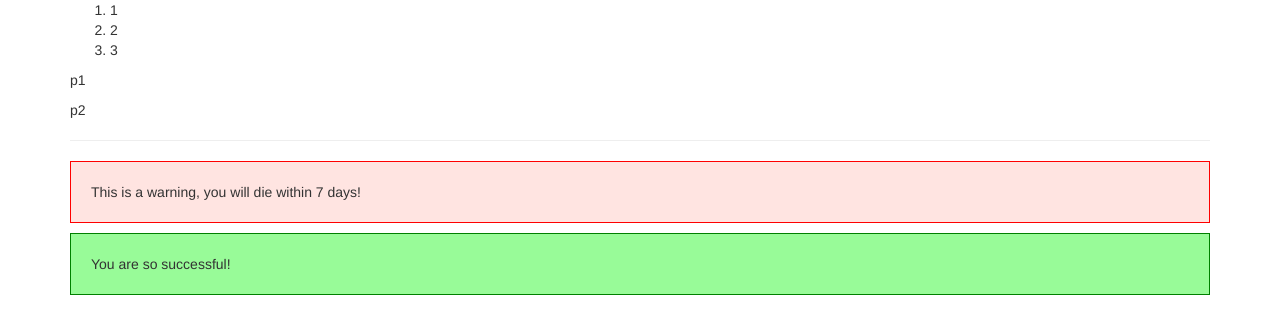
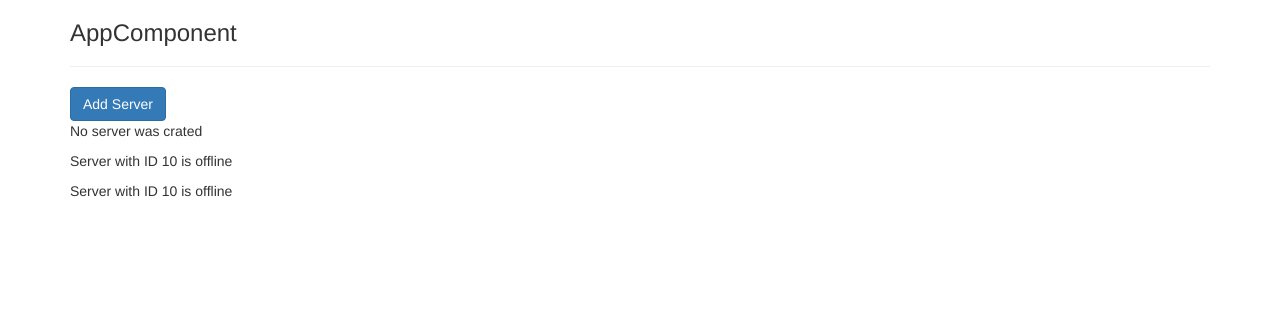
Before and after one commit to zateyev/udemy-angular, an Angular app: page / in a window 1280 px wide. Shown: the top 334 px of the page. Built offline with nearby package versions, Linux system fonts and the light colour scheme.

Commit message:
Databinding basics

```diff
--- a/src/app/app.component.html
+++ b/src/app/app.component.html
@@ -1,16 +1,9 @@
 <div class="container">
   <div class="row">
     <div class="col-xs-12">
-      <ol>
-        <li>1</li>
-        <li>2</li>
-        <li>3</li>
-      </ol>
-      <p>p1</p>
-      <p>p2</p>
+      <h3>AppComponent</h3>
       <hr>
-      <app-warning-alert></app-warning-alert>
-      <app-success-alert></app-success-alert>
+      <app-servers></app-servers>
     </div>
   </div>
 </div>
--- a/src/app/app.module.ts
+++ b/src/app/app.module.ts
@@ -4,12 +4,16 @@ import { NgModule } from '@angular/core';
 import { AppComponent } from './app.component';
 import {WarningAlertComponent} from './warning-alert/warning-alert.component';
 import { SuccessAlertComponent } from './success-alert/success-alert.component';
+import { ServerComponent } from './server/server.component';
+import { ServersComponent } from './servers/servers.component';
 
 @NgModule({
   declarations: [
     AppComponent,
     WarningAlertComponent,
-    SuccessAlertComponent
+    SuccessAlertComponent,
+    ServerComponent,
+    ServersComponent
   ],
   imports: [
     BrowserModule
--- /dev/null
+++ b/src/app/server/server.component.html
@@ -0,0 +1 @@
+<p>Server with ID {{serverId}} is {{getServerStatus()}}</p>
--- /dev/null
+++ b/src/app/server/server.component.ts
@@ -0,0 +1,22 @@
+import { Component, OnInit } from '@angular/core';
+
+@Component({
+  selector: 'app-server',
+  templateUrl: './server.component.html',
+  styleUrls: ['./server.component.css']
+})
+export class ServerComponent implements OnInit {
+
+  serverId = 10;
+  serverStatus = 'offline';
+
+  getServerStatus() {
+    return this.serverStatus;
+  }
+
+  constructor() { }
+
+  ngOnInit() {
+  }
+
+}
--- /dev/null
+++ b/src/app/servers/servers.component.html
@@ -0,0 +1,7 @@
+<button class="btn btn-primary" [disabled]="!allowNewServer" (click)="onCreateServer()">
+  Add Server
+</button>
+<!--<p [innerText]="allowNewServer"></p>-->
+<p>{{serverCreationStatus}}</p>
+<app-server></app-server>
+<app-server></app-server>
--- /dev/null
+++ b/src/app/servers/servers.component.ts
@@ -0,0 +1,25 @@
+import { Component, OnInit } from '@angular/core';
+
+@Component({
+  selector: 'app-servers',
+  templateUrl: './servers.component.html',
+  styleUrls: ['./servers.component.css']
+})
+export class ServersComponent implements OnInit {
+  allowNewServer = false;
+  serverCreationStatus = 'No server was crated';
+
+  constructor() {
+    setTimeout(() => {
+      this.allowNewServer = true;
+    }, 2000);
+  }
+
+  ngOnInit() {
+  }
+
+  onCreateServer() {
+    this.serverCreationStatus = 'Server was created';
+  }
+
+}
```
Also changed, not shown: src/app/server/server.component.css (added), src/app/servers/servers.component.css (added).
